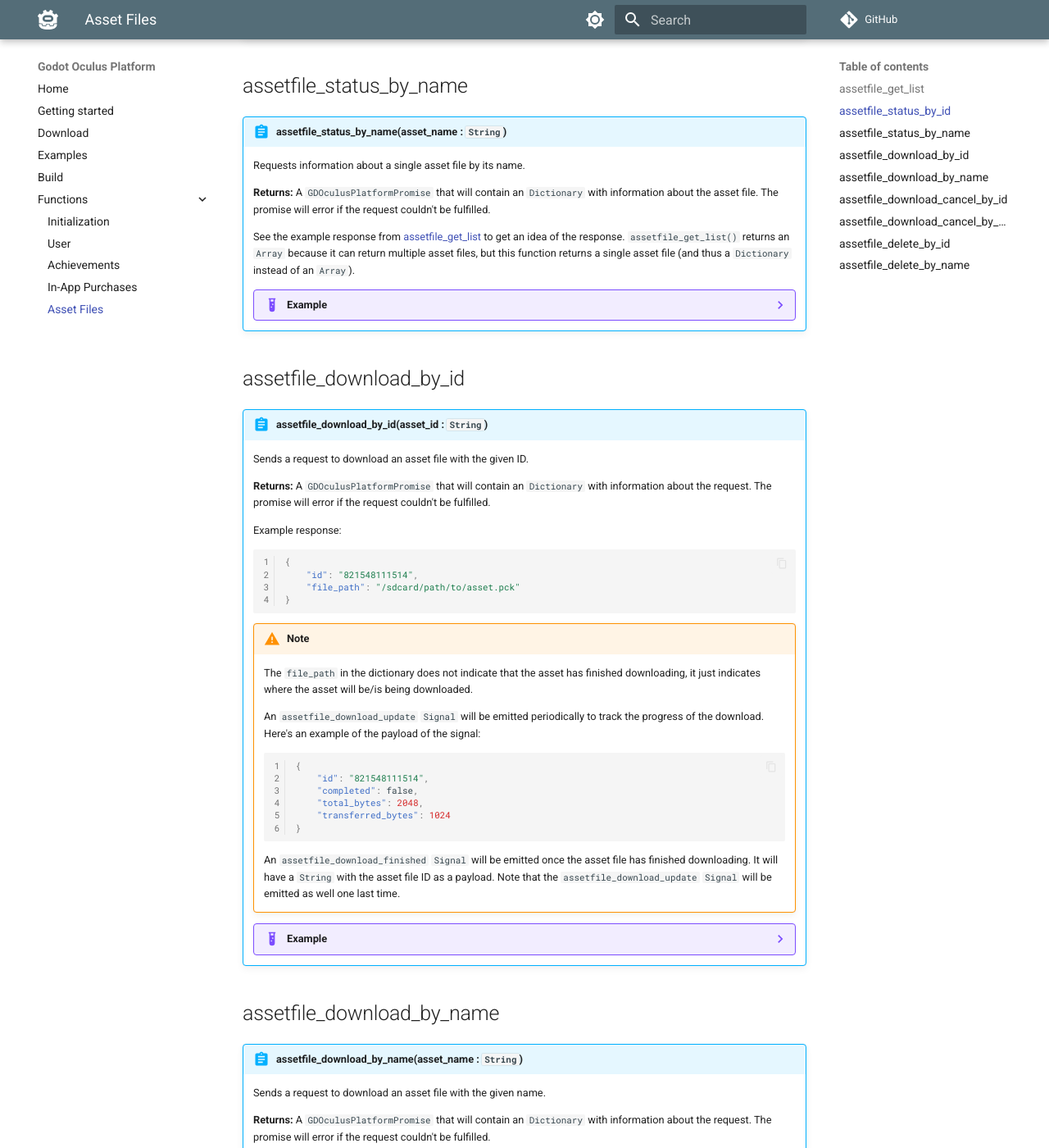
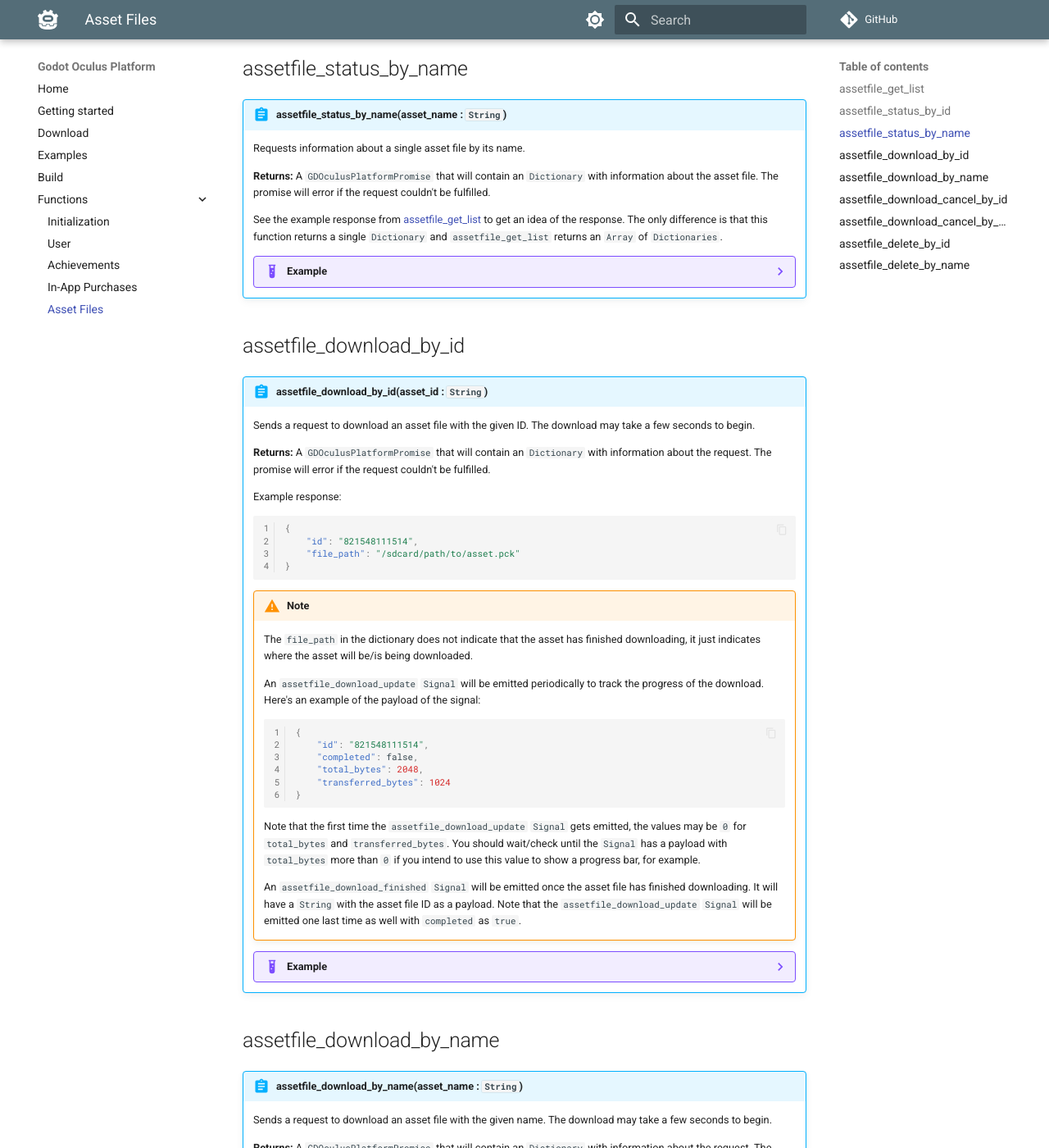
Before and after one commit to decacis/godot_oculus_platform, an MkDocs documentation site: the page built from docs/functions/asset-files.md, in a window 1280 px wide and 1400 px high, scrolled down 2114 px. Shown: the whole window at 82% size. Built offline with MkDocs 1.6.1 and Material for MkDocs 9.7.7, drawn with Linux system fonts in a browser that asks for light colours; comment, search, counter and statistics services are not loaded; some of the changed text lies outside the part shown.

Commit message:
Documenting nuances

````diff
--- a/docs/functions/asset-files.md
+++ b/docs/functions/asset-files.md
@@ -96,7 +96,7 @@ Requests information about a single asset file by its ID.
 
 **Returns:** A `GDOculusPlatformPromise` that will contain an `Dictionary` with information about the asset file. The promise will error if the request couldn't be fulfilled.
 
-See the example response from [assetfile_get_list](#assetfile_get_list) to get an idea of the response. `assetfile_get_list()` returns an `Array` because it can return multiple asset files, but this function returns a single asset file (and thus a `Dictionary` instead of an `Array`).
+See the example response from [assetfile_get_list](#assetfile_get_list) to get an idea of the response. The only difference is that this function returns a single `Dictionary` and `assetfile_get_list` returns an `Array` of `Dictionaries`.
 
 /// details | Example
     type: example
@@ -123,7 +123,7 @@ Requests information about a single asset file by its name.
 
 **Returns:** A `GDOculusPlatformPromise` that will contain an `Dictionary` with information about the asset file. The promise will error if the request couldn't be fulfilled.
 
-See the example response from [assetfile_get_list](#assetfile_get_list) to get an idea of the response. `assetfile_get_list()` returns an `Array` because it can return multiple asset files, but this function returns a single asset file (and thus a `Dictionary` instead of an `Array`).
+See the example response from [assetfile_get_list](#assetfile_get_list) to get an idea of the response. The only difference is that this function returns a single `Dictionary` and `assetfile_get_list` returns an `Array` of `Dictionaries`.
 
 /// details | Example
     type: example
@@ -144,7 +144,7 @@ GDOculusPlatform.assetfile_status_by_name("my_asset_file.po")\
 //// admonition | assetfile_download_by_id(asset_id : `String`)
     type: abstract
 
-Sends a request to download an asset file with the given ID.
+Sends a request to download an asset file with the given ID. The download may take a few seconds to begin.
 
 **Returns:** A `GDOculusPlatformPromise` that will contain an `Dictionary` with information about the request. The promise will error if the request couldn't be fulfilled.
 
@@ -172,8 +172,9 @@ An `assetfile_download_update` `Signal` will be emitted periodically to track th
     "transferred_bytes": 1024
 }
 ```
+Note that the first time the `assetfile_download_update` `Signal` gets emitted, the values may be `0` for `total_bytes` and `transferred_bytes`. You should wait/check until the `Signal` has a payload with `total_bytes` more than `0` if you intend to use this value to show a progress bar, for example.
 
-An `assetfile_download_finished` `Signal` will be emitted once the asset file has finished downloading. It will have a `String` with the asset file ID as a payload. Note that the `assetfile_download_update` `Signal` will be emitted as well one last time.
+An `assetfile_download_finished` `Signal` will be emitted once the asset file has finished downloading. It will have a `String` with the asset file ID as a payload. Note that the `assetfile_download_update` `Signal` will be emitted one last time as well with `completed` as `true`.
 
 ///
 
@@ -202,7 +203,7 @@ func call_me_when_finished(asset_file_id : String):
 //// admonition | assetfile_download_by_name(asset_name : `String`)
     type: abstract
 
-Sends a request to download an asset file with the given name.
+Sends a request to download an asset file with the given name. The download may take a few seconds to begin.
 
 **Returns:** A `GDOculusPlatformPromise` that will contain an `Dictionary` with information about the request. The promise will error if the request couldn't be fulfilled.
 
````
Also changed, not shown: docs/functions/in-app-purchases.md (+6 -0 lines), docs/functions/user.md (+1 -1 lines).
